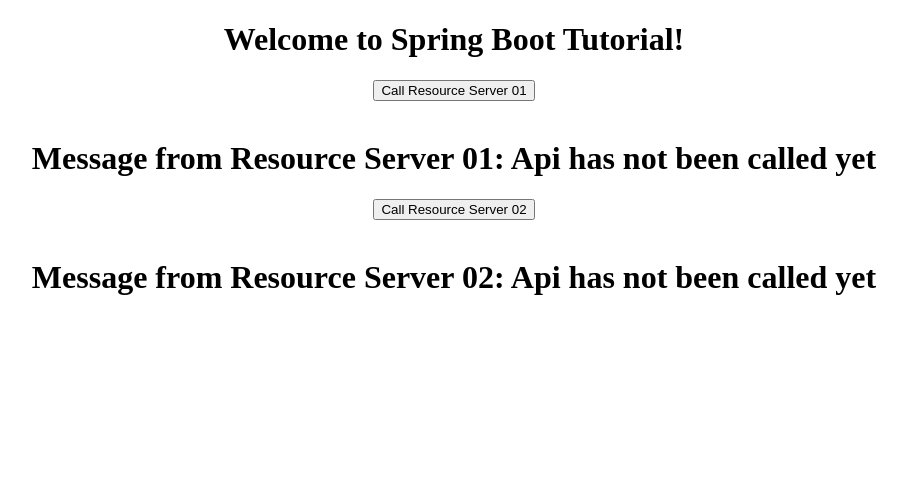
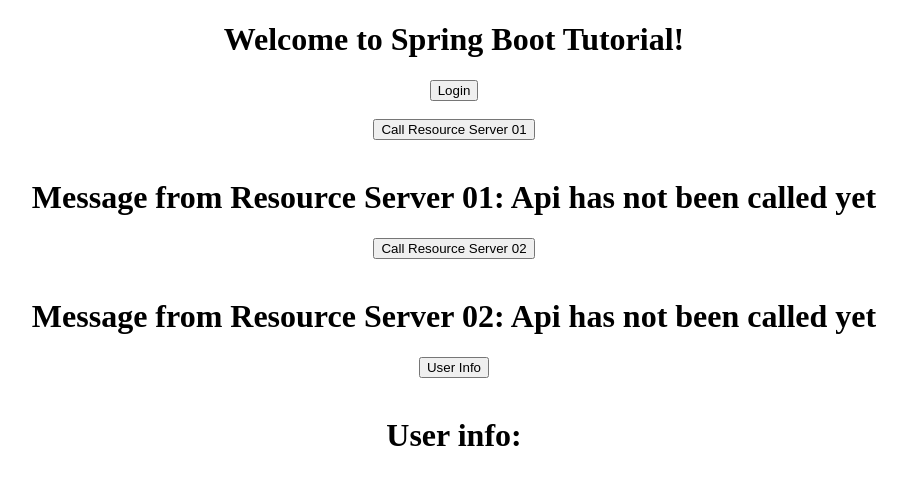
Before and after one commit to wdkeyser02/AngularApp, an Angular app: page / in a window 1280 px wide. Shown: the top 484 px of the page, without its empty margins (186-1093 px from the left). Built offline with nearby package versions, Linux system fonts and the light colour scheme.

Commit message:
Update app.component.html

```diff
--- a/src/app/app.component.html
+++ b/src/app/app.component.html
@@ -1,10 +1,13 @@
 <!--The content below is only a placeholder and can be replaced.-->
 <div style="text-align: center">
   <h1>Welcome to {{ title }}</h1>
+  <button (click)="login()">Login</button><br /><br />
   <button (click)="button01()">Call Resource Server 01</button><br /><br />
   <h1>Message from Resource Server 01: {{ message01 }}</h1>
   <button (click)="button02()">Call Resource Server 02</button><br /><br />
   <h1>Message from Resource Server 02: {{ message02 }}</h1>
+  <button (click)="userinfo()">User Info</button><br /><br />
+  <h1>User info: {{ userinfo01 }}</h1>
 </div>
 
 <router-outlet></router-outlet>
```
